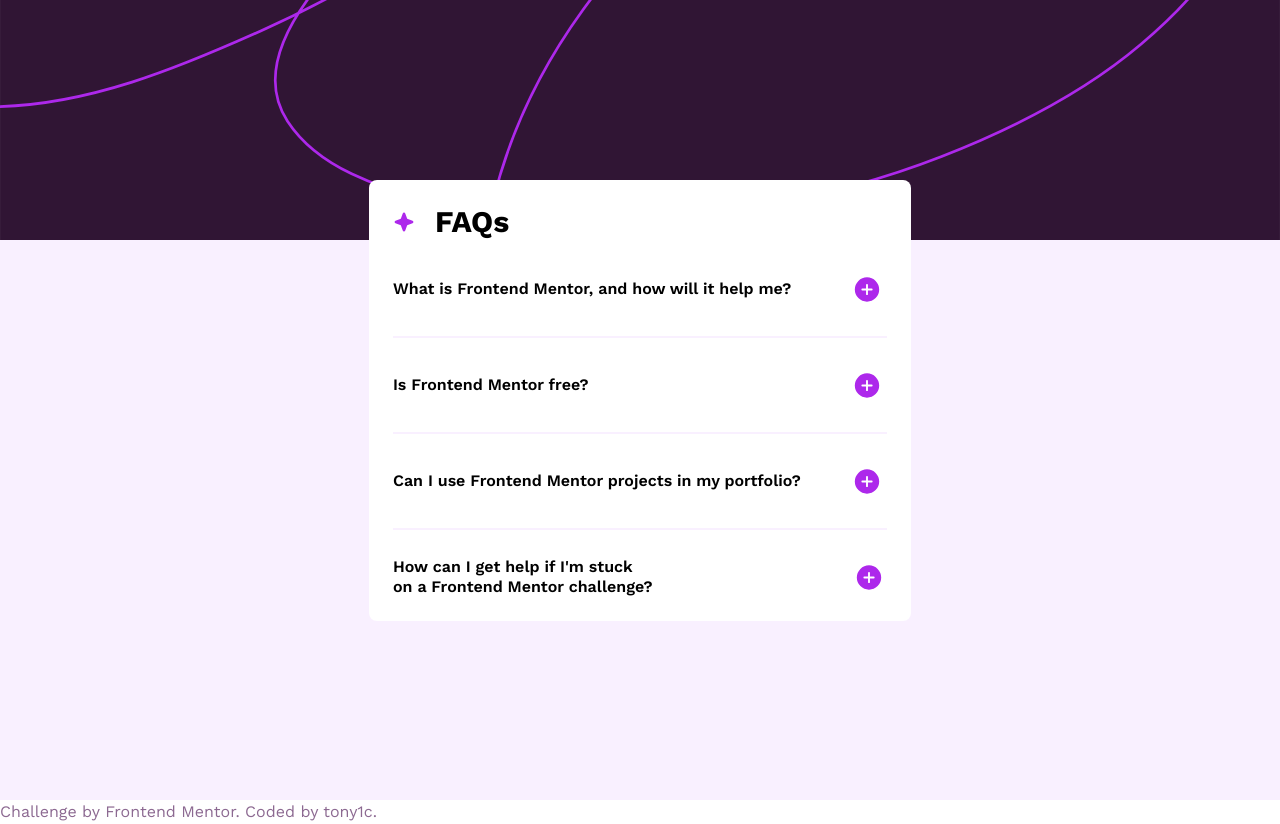
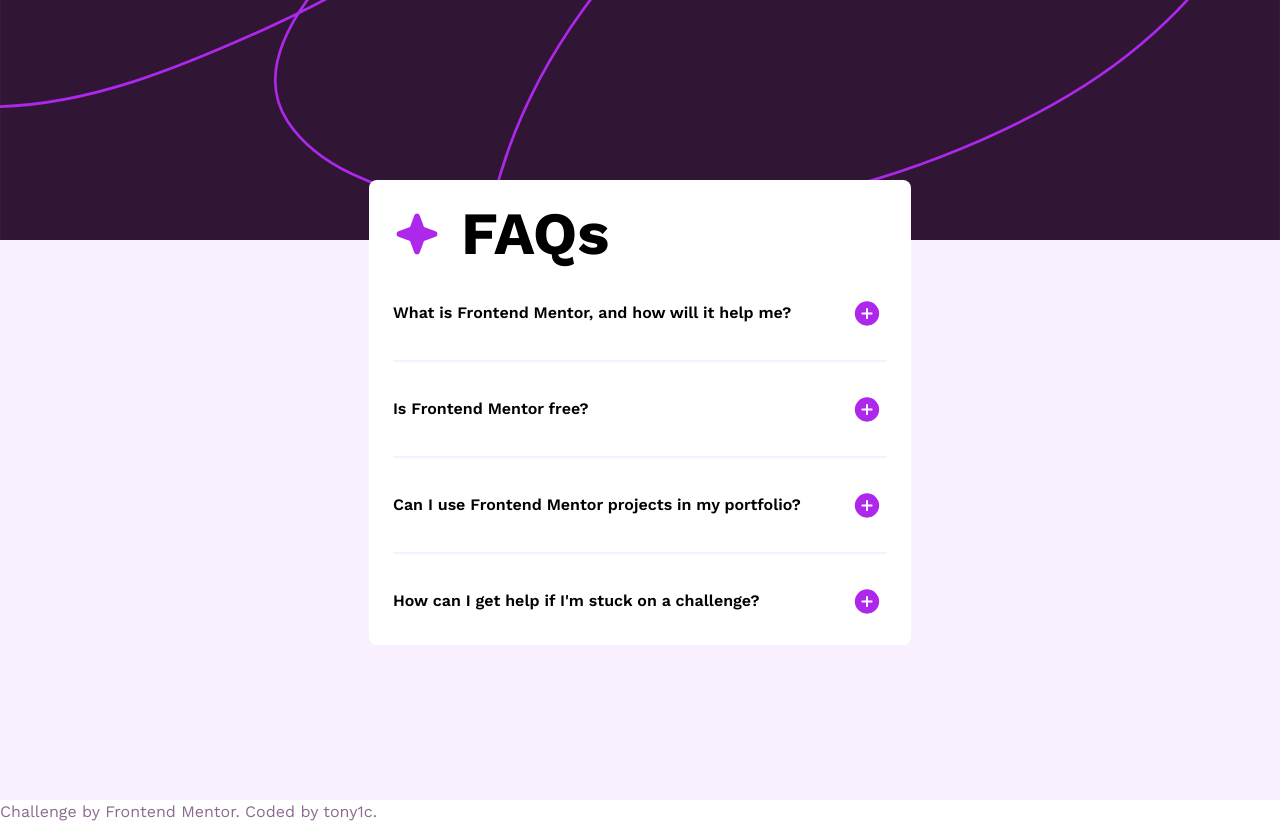
Before and after one commit to tony1c/frontend-mentor-challenges, an Angular app in the folder faq-accordion-angular/: page / in a window 1280 px wide. Built offline with nearby package versions, Linux system fonts and the light colour scheme.

Commit message:
finished accordion angular

```diff
--- a/faq-accordion-angular/src/app/app.component.html
+++ b/faq-accordion-angular/src/app/app.component.html
@@ -11,8 +11,12 @@
         class="w-[327px] md:w-[542px] bg-white mt-[200px] md:mt-[180px] rounded-lg p-6 flex flex-col gap-[29px]"
       >
         <div class="flex items-center gap-5">
-          <img class="size-[22px]" src="./icon-star.svg" alt="Star icon" />
-          <h1 class="text-3xl font-700">FAQs</h1>
+          <img
+            class="size-[22px] md:size-12"
+            src="./icon-star.svg"
+            alt="Star icon"
+          />
+          <h1 class="text-3xl md:text-6xl font-700">FAQs</h1>
         </div>
         <app-accordion />
       </div>
--- a/faq-accordion-angular/src/app/components/accordion/accordion.component.html
+++ b/faq-accordion-angular/src/app/components/accordion/accordion.component.html
@@ -1,11 +1,15 @@
 <div class="flex flex-col gap-[27px]">
   @for (accordion of accordions; track accordion.id) {
-  <div class="flex justify-between items-center">
+  <div
+    tabindex="0"
+    (keydown)="handleKeydown($event, accordion.id)"
+    (click)="toggleAccordion(accordion.id)"
+    class="flex justify-between hover:text-purple cursor-pointer items-center"
+  >
     <h2 class="font-600 max-w-[212px] md:max-w-full">
       {{ accordion.question }}
     </h2>
     <button
-      (click)="toggleAccordion(accordion.id)"
       class="inline-flex rounded-full pointer-events-none size-10 items-center justify-center"
       type="button"
     >
--- a/faq-accordion-angular/src/app/components/accordion/accordion.component.ts
+++ b/faq-accordion-angular/src/app/components/accordion/accordion.component.ts
@@ -18,4 +18,11 @@ export class AccordionComponent {
   toggleAccordion(id: number) {
     this.#accordionService.toggleAccordion(id);
   }
+
+  handleKeydown(event: KeyboardEvent, accordionId: number) {
+    if (event.key === 'Enter' || event.key === ' ') {
+      event.preventDefault();
+      this.toggleAccordion(accordionId);
+    }
+  }
 }
--- a/faq-accordion-angular/src/app/services/accordion.service.ts
+++ b/faq-accordion-angular/src/app/services/accordion.service.ts
@@ -30,8 +30,7 @@ export class AccordionService {
     },
     {
       id: 3,
-      question:
-        "How can I get help if I'm stuck on a Frontend Mentor challenge?",
+      question: "How can I get help if I'm stuck on a challenge?",
       response:
         "The best place to get help is inside Frontend Mentor's Discord community. There's a help channel where you can ask questions and seek support from other community members.",
     },
--- a/faq-accordion-angular/tailwind.config.js
+++ b/faq-accordion-angular/tailwind.config.js
@@ -5,6 +5,7 @@ module.exports = {
     colors: {
       white: "hsl(0, 0%, 100%)",
       "light-pink": "#f9f0ff",
+      purple: "#8B39B9",
       "grayish-purple": "hsl(292, 16%, 49%)",
       "dark-purple": "hsl(292, 42%, 14%)",
     },
```
